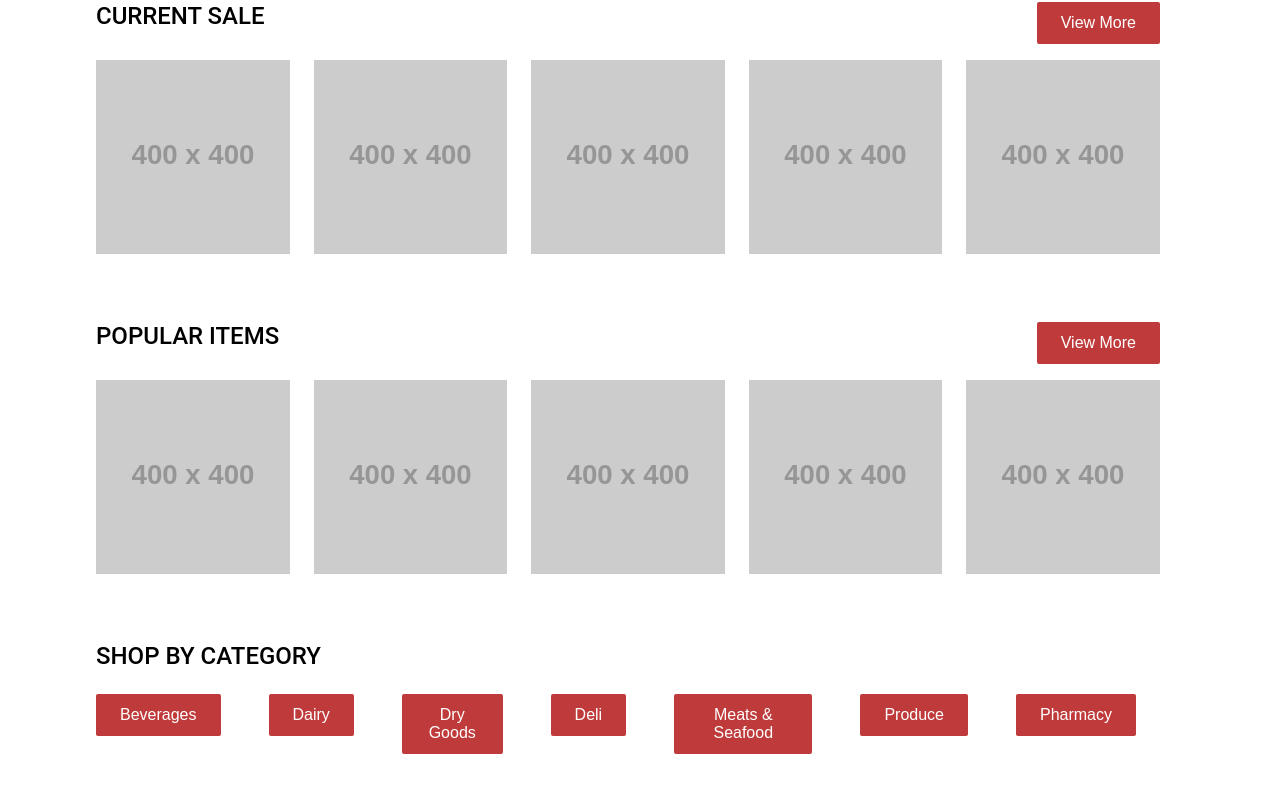
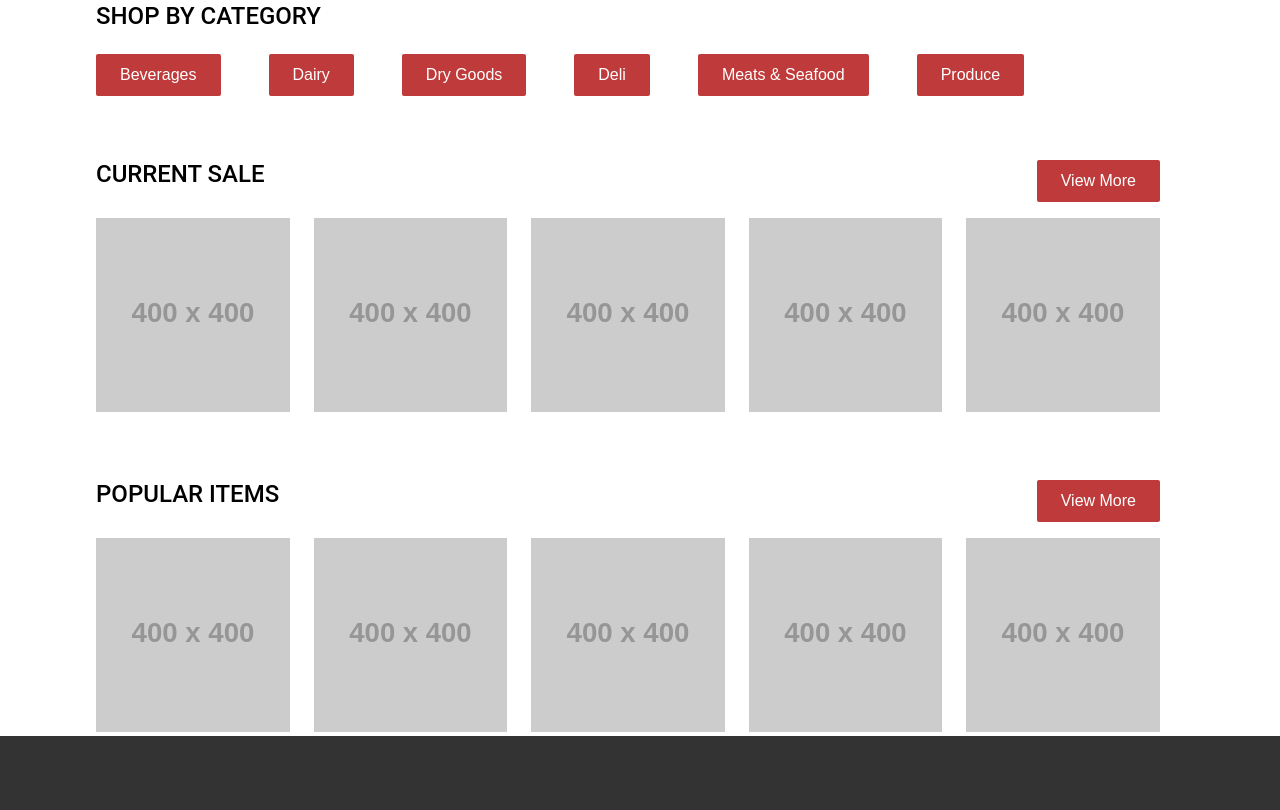
Before and after one commit to knn69/IAT-339-Checkup-2, a plain HTML site: page index.html in a window 1280 px wide. Shown: the part 437-1247 px from the top of the page. Drawn offline with Linux system fonts and the light colour scheme; placeholder pictures from the web are drawn by us.

Commit message:
Reorganized index.html

```diff
--- a/index.html
+++ b/index.html
@@ -66,80 +66,6 @@
             <img class="hero-banner" src="https://via.placeholder.com/1920x500" alt="herobanner">
         </div>
 
-        <!-- current sale -->
-        <div class="modular-element_container">
-            <div class="grid-boxes">
-                <div class="grid-boxes-top">
-                    <h2>Current Sale</h2>
-                    <button class="cta_button" onclick="goToProducts()">View More</button>
-                </div>
-                <div class="grid-boxes-container">
-                    <div class="grid-boxes-item">
-                        <div class="grid-boxes-item-wrapper">
-                            <img src="https://via.placeholder.com/400x400" alt="product image">
-                        </div>
-                    </div>
-                    <div class="grid-boxes-item">
-                        <div class="grid-boxes-item-wrapper">
-                            <img src="https://via.placeholder.com/400x400" alt="product image">
-                        </div>
-                    </div>
-                    <div class="grid-boxes-item">
-                        <div class="grid-boxes-item-wrapper">
-                            <img src="https://via.placeholder.com/400x400" alt="product image">
-                        </div>
-                    </div>
-                    <div class="grid-boxes-item">
-                        <div class="grid-boxes-item-wrapper">
-                            <img src="https://via.placeholder.com/400x400" alt="product image">
-                        </div>
-                    </div>
-                    <div class="grid-boxes-item">
-                        <div class="grid-boxes-item-wrapper">
-                            <img src="https://via.placeholder.com/400x400" alt="product image">
-                        </div>
-                    </div>
-                </div>
-            </div>
-        </div>
-
-        <!-- popular items -->
-        <div class="modular-element_container">
-            <div class="grid-boxes">
-                <div class="grid-boxes-top">
-                    <h2>Popular Items</h2>
-                    <button class="cta_button" onclick="goToProducts()">View More</button>
-                </div>
-                <div class=" grid-boxes-container ">
-                    <div class="grid-boxes-item ">
-                        <div class="grid-boxes-item-wrapper ">
-                            <img src="https://via.placeholder.com/400x400 " alt="product image ">
-                        </div>
-                    </div>
-                    <div class="grid-boxes-item ">
-                        <div class="grid-boxes-item-wrapper ">
-                            <img src="https://via.placeholder.com/400x400 " alt="product image ">
-                        </div>
-                    </div>
-                    <div class="grid-boxes-item ">
-                        <div class="grid-boxes-item-wrapper ">
-                            <img src="https://via.placeholder.com/400x400 " alt="product image ">
-                        </div>
-                    </div>
-                    <div class="grid-boxes-item ">
-                        <div class="grid-boxes-item-wrapper ">
-                            <img src="https://via.placeholder.com/400x400 " alt="product image ">
-                        </div>
-                    </div>
-                    <div class="grid-boxes-item ">
-                        <div class="grid-boxes-item-wrapper ">
-                            <img src="https://via.placeholder.com/400x400 " alt="product image ">
-                        </div>
-                    </div>
-                </div>
-            </div>
-        </div>
-
         <!-- shop by categories -->
         <div class="modular-element_container ">
             <div class="shop-by-category ">
@@ -164,16 +90,102 @@
                     <div class="shop-by-category-item ">
                         <button onclick="goToProducts() " class="cta_button ">Produce</button>
                     </div>
-                    <div class="shop-by-category-item ">
-                        <button onclick="goToProducts() " class="cta_button ">Pharmacy</button>
-                    </div>
                 </div>
             </div>
         </div>
 
-        <!-- footer -->
-        <div class="modular-element_container ">
+        <!-- current sale -->
+        <div class="modular-element_container">
+            <div class="grid-boxes">
+                <div class="grid-boxes-top">
+                    <h2>Current Sale</h2>
+                    <button class="cta_button" onclick="goToProducts()">View More</button>
+                </div>
+                <div class="grid-boxes-container">
+                    <a href="productdetail.html">
+                        <div class="grid-boxes-item">
+                            <div class="grid-boxes-item-wrapper">
+                                <img src="https://via.placeholder.com/400x400" alt="product image">
+                            </div>
+                        </div>
+                    </a>
+                    <a href="productdetail.html">
+                        <div class="grid-boxes-item">
+                            <div class="grid-boxes-item-wrapper">
+                                <img src="https://via.placeholder.com/400x400" alt="product image">
+                            </div>
+                        </div>
+                    </a>
+                    <a href="productdetail.html">
+                        <div class="grid-boxes-item">
+                            <div class="grid-boxes-item-wrapper">
+                                <img src="https://via.placeholder.com/400x400" alt="product image">
+                            </div>
+                        </div>
+                    </a>
+                    <a href="productdetail.html">
+                        <div class="grid-boxes-item">
+                            <div class="grid-boxes-item-wrapper">
+                                <img src="https://via.placeholder.com/400x400" alt="product image">
+                            </div>
+                        </div>
+                    </a>
+                    <a href="productdetail.html">
+                        <div class="grid-boxes-item">
+                            <div class="grid-boxes-item-wrapper">
+                                <img src="https://via.placeholder.com/400x400" alt="product image">
+                            </div>
+                        </div>
+                    </a>
+                </div>
+            </div>
+        </div>
 
+        <!-- popular items -->
+        <div class="modular-element_container">
+            <div class="grid-boxes">
+                <div class="grid-boxes-top">
+                    <h2>Popular Items</h2>
+                    <button class="cta_button" onclick="goToProducts()">View More</button>
+                </div>
+                <div class=" grid-boxes-container ">
+                    <a href="productdetail.html">
+                        <div class="grid-boxes-item">
+                            <div class="grid-boxes-item-wrapper">
+                                <img src="https://via.placeholder.com/400x400" alt="product image">
+                            </div>
+                        </div>
+                    </a>
+                    <a href="productdetail.html">
+                        <div class="grid-boxes-item">
+                            <div class="grid-boxes-item-wrapper">
+                                <img src="https://via.placeholder.com/400x400" alt="product image">
+                            </div>
+                        </div>
+                    </a>
+                    <a href="productdetail.html">
+                        <div class="grid-boxes-item">
+                            <div class="grid-boxes-item-wrapper">
+                                <img src="https://via.placeholder.com/400x400" alt="product image">
+                            </div>
+                        </div>
+                    </a>
+                    <a href="productdetail.html">
+                        <div class="grid-boxes-item">
+                            <div class="grid-boxes-item-wrapper">
+                                <img src="https://via.placeholder.com/400x400" alt="product image">
+                            </div>
+                        </div>
+                    </a>
+                    <a href="productdetail.html">
+                        <div class="grid-boxes-item">
+                            <div class="grid-boxes-item-wrapper">
+                                <img src="https://via.placeholder.com/400x400" alt="product image">
+                            </div>
+                        </div>
+                    </a>
+                </div>
+            </div>
         </div>
     </section>
 
```
